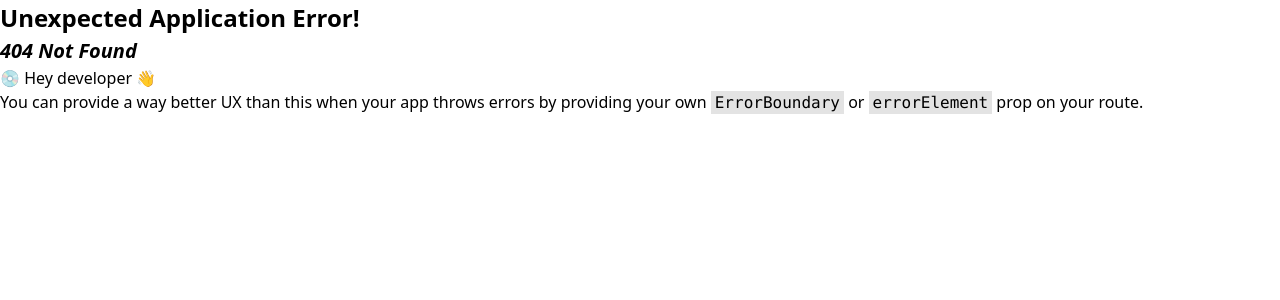
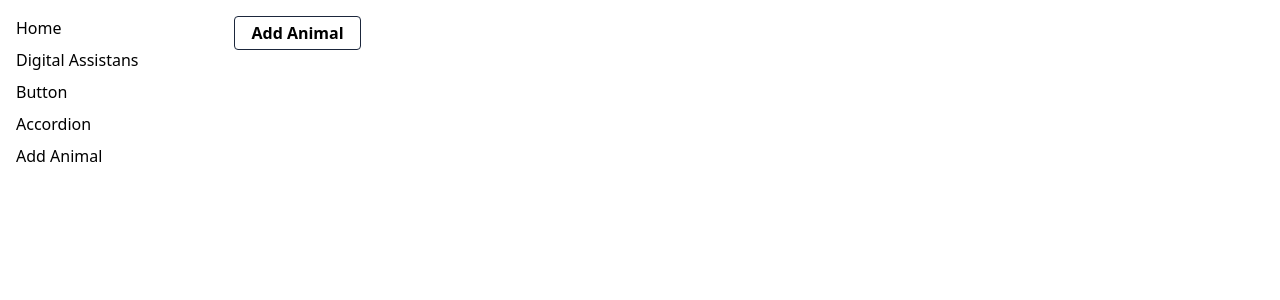
Before and after one commit to sedat355/react-all-apps, a React (Vite) app: page /add-animal in a window 1280 px wide. Before the commit this address had no page. Shown: the top 300 px of the page. Built offline with nearby package versions, Linux system fonts and the light colour scheme.

Commit message:
AddAnimal blş. tanımlandı

```diff
--- a/src/components/Sidebar.jsx
+++ b/src/components/Sidebar.jsx
@@ -15,6 +15,9 @@ const Sidebar = () => {
       <li className="sidebar-list-item">
         <NavLink to="/accordion">Accordion</NavLink>
       </li>
+      <li className="sidebar-list-item">
+        <NavLink to="/add-animal">Add Animal</NavLink>
+      </li>
     </ul>
   )
 }
--- a/src/layouts/RootLayout.jsx
+++ b/src/layouts/RootLayout.jsx
@@ -6,7 +6,7 @@ const RootLayout = () => {
     <div className='flex m-4'>
       <Sidebar/>
 
-      <main className='w-full flex items-center justify-center'>
+      <main className='w-full flex items-start justify-start ml-16'>
         <Outlet/>
       </main>
 
--- a/src/pages/AddAnimal.jsx
+++ b/src/pages/AddAnimal.jsx
@@ -1,6 +1,17 @@
+import bird from '../assets/svg/bird.svg'
+import cat from '../assets/svg/cat.svg'
+import Button from '../components/Button'
+
+
 const AddAnimal = () => {
   return (
-    <div>AddAnimal</div>
+    <div>
+      <Button btnType="outline">
+        Add Animal
+      </Button>
+
+      <div></div>
+    </div>
   )
 }
 
```
Also changed, not shown: src/components/router.jsx (+6 -1 lines).
